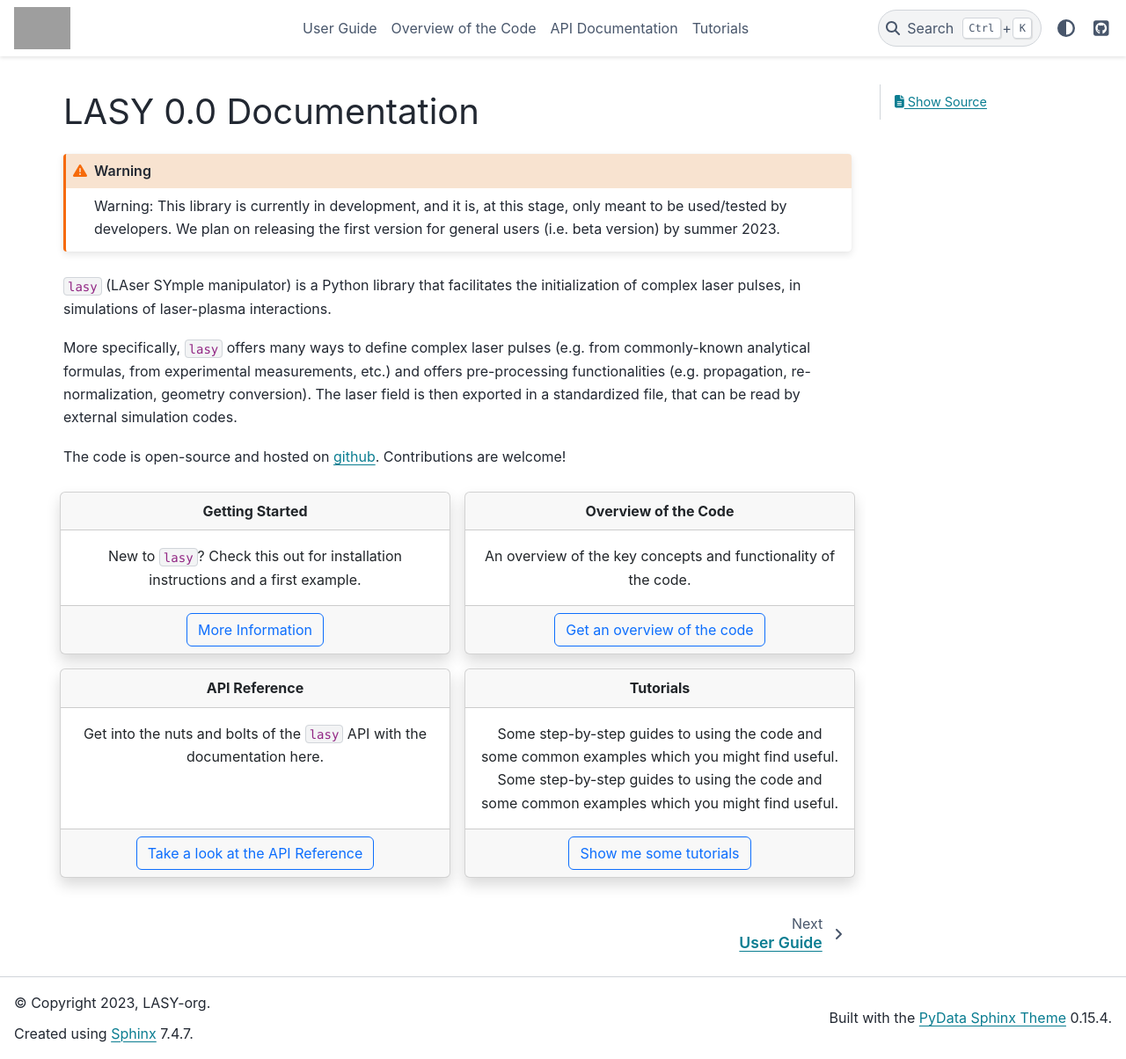
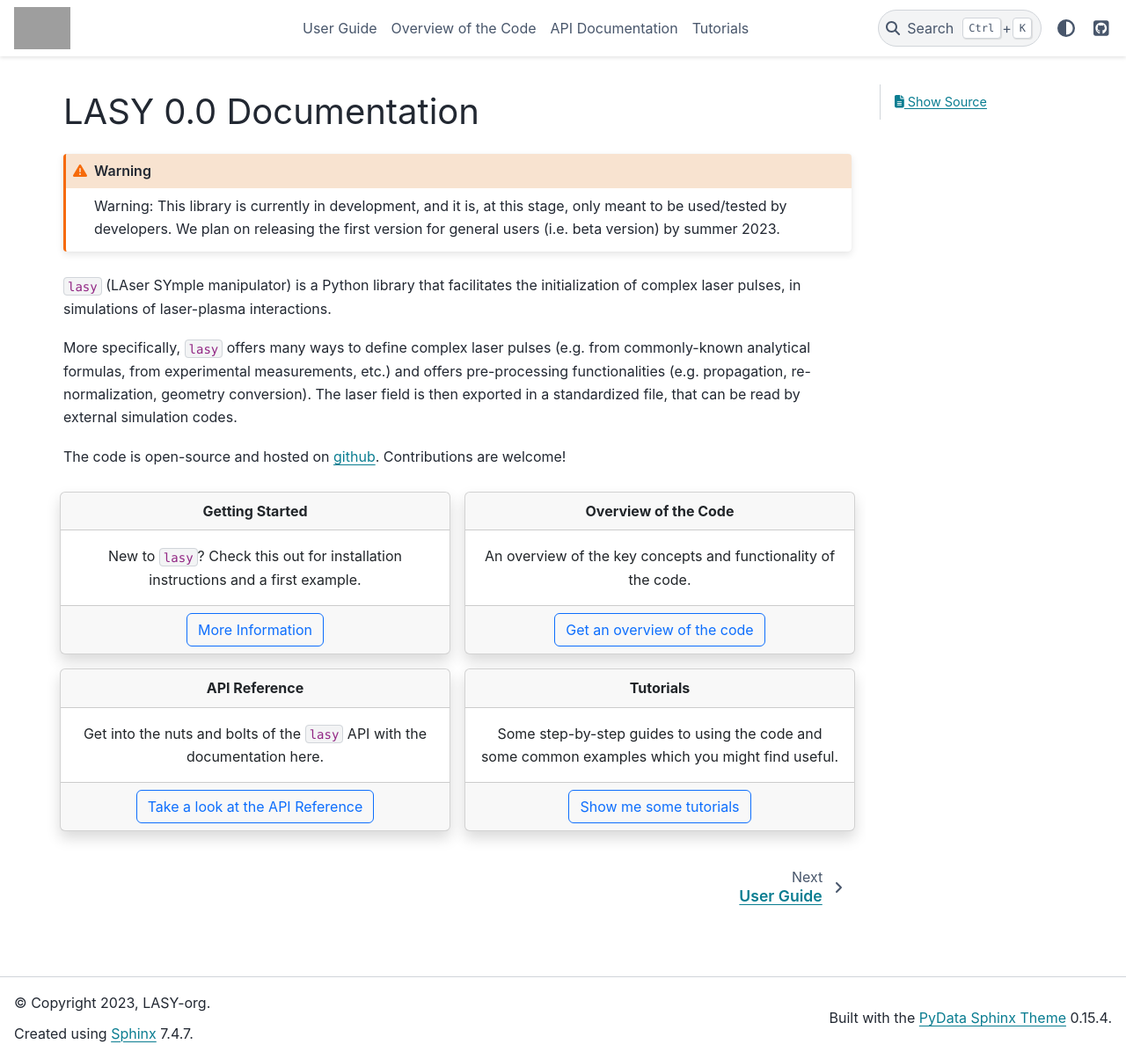
Before and after one commit to LASY-org/lasy, a Sphinx documentation site: the page built from docs/source/index.rst, in a window 1280 px wide and 1204 px high. Shown: the whole window at 88% size. Built offline with Sphinx 7.4.7 and the PyData theme 0.15.4, drawn with Linux system fonts in a browser that asks for light colours; grey boxes are pictures that could not be loaded.

Commit message:
Apply suggestions from code review

```diff
--- a/docs/source/index.rst
+++ b/docs/source/index.rst
@@ -9,8 +9,6 @@ LASY |release| Documentation
 .. warning::
         Warning: This library is currently in development, and it is, at this stage, only meant to be used/tested by developers.
         We plan on releasing the first version for general users (i.e. beta version) by summer 2023.
-
-
 
 ``lasy`` (LAser SYmple manipulator) is a Python library that facilitates the initialization of complex laser pulses, in simulations of laser-plasma interactions.
 
@@ -72,7 +70,6 @@ The code is open-source and hosted on `github <https://github.com/LASY-org/lasy>
     ^^^^^^^^^^^^^
 
     Some step-by-step guides to using the code and some common examples which you might find useful.
-    Some step-by-step guides to using the code and some common examples which you might find useful.
 
     +++
 
--- a/docs/source/user_guide/index.rst
+++ b/docs/source/user_guide/index.rst
@@ -19,6 +19,7 @@ More installation options and further instructions will be added in due course.
 
 First Example
 #############
+
 We will try a simple example to get familiar with the code structure and to verify the installation was successful.
 Lets generate a Gaussian pulse at focus, propagate it backwards by one Rayeligh Length and then output it to file.
 
```
